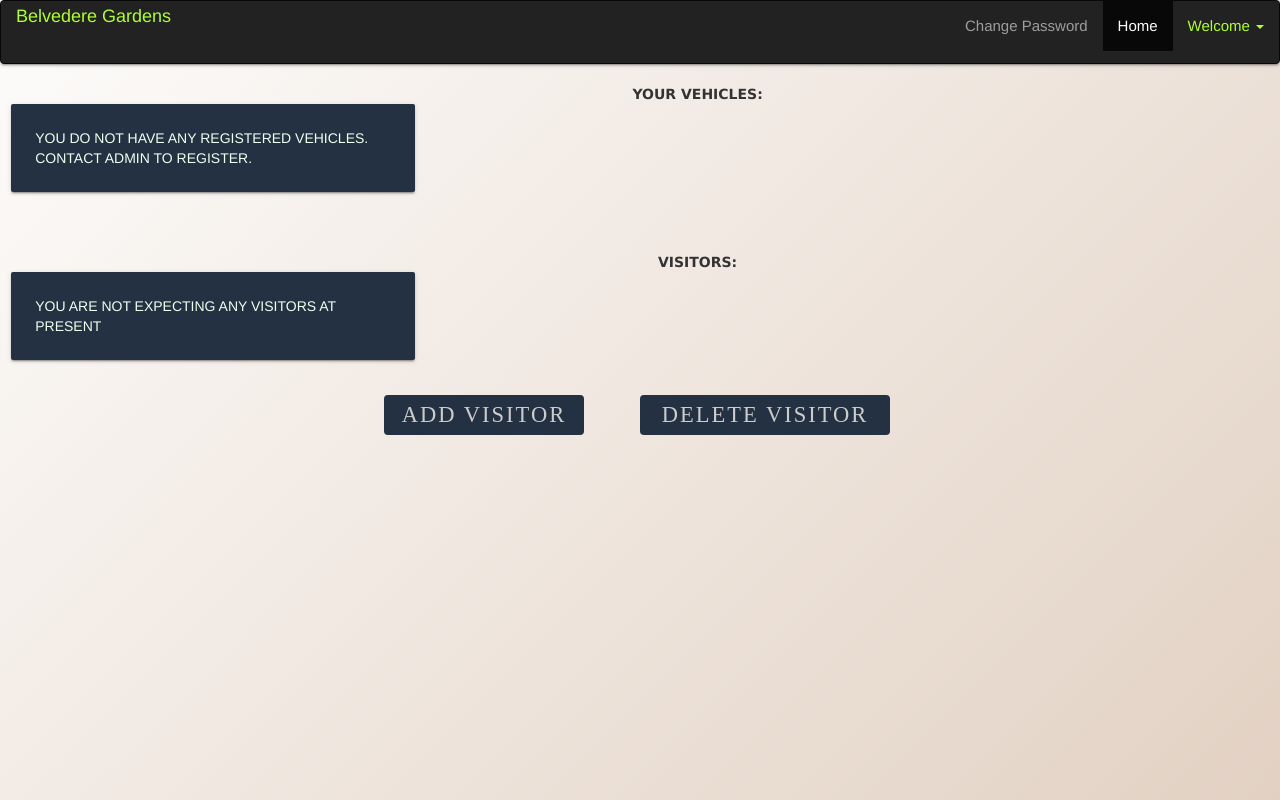
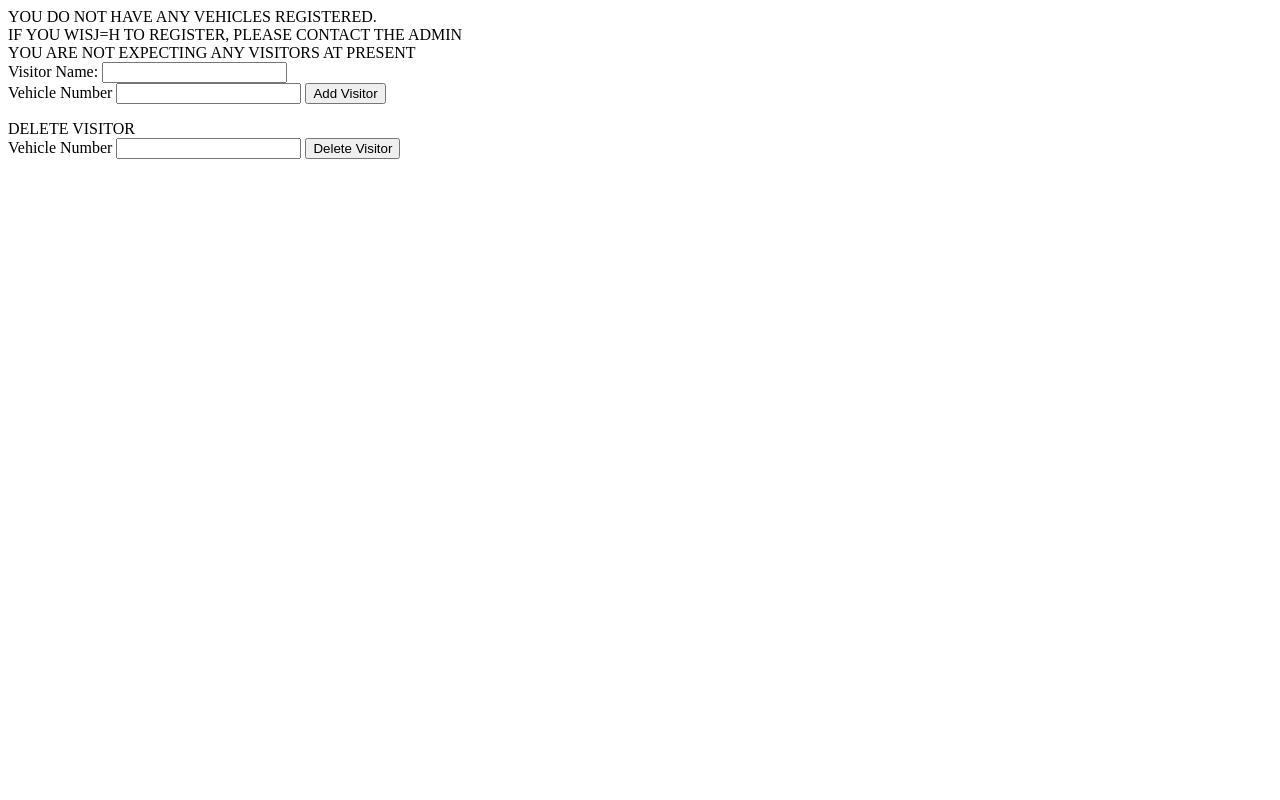
Before and after one commit to anjali0508/SmartParking, a Flask app: page /Resident/1/home in a window 1280 px wide. Run offline with Flask 2, Linux system fonts and the light colour scheme; data that the repository does not hold is empty; some libraries are stand-ins or nearby versions.

Commit message:
Revert "Resident Profile and Home styles"
This reverts commit ef9c81e51011742b919c75e5f56b541ddd47f947.

```diff
--- a/Website/templates/ResidentHome.html
+++ b/Website/templates/ResidentHome.html
@@ -1,128 +1,53 @@
-{% extends "layout.html" %}
-{%block style %}
-<title>Resident Home</title>
-<style>
-  .headings {
-    text-align: center;
-    margin: auto;
-    font-family: Verdana, Geneva, Tahoma, sans-serif;
-    font-weight: bold;
-    margin-left: 9%;
-  }
-
-  .buttonModal {
-    position: absolute;
-    background-color: #233142;
-    border: none;
-    border-radius: 4px;
-    color: #ccc;
-    font-size: 1.5rem;
-    font-family: "Prata";
-    letter-spacing: 2px;
-  }
-
-  .buttonModal {
-    display: block;
-    width: 200px;
-    height: 40px;
-    cursor: pointer;
-    transition: box-shadow 0.1s linear;
-  }
-
-  .buttonModal:hover {
-    box-shadow: 0 10px 0 rgba(0, 0, 0, 0.2);
-  }
-</style>
-{% endblock style%}
-
+<html>
+  <head>
+    <script src="https://ajax.googleapis.com/ajax/libs/jquery/3.3.1/jquery.min.js"></script>
+  </head>
   <body>
-  {% block content %}
     <div class="Vehicles">
-    <div class="headings">
-      YOUR VEHICLES:
+      {%if visitorCount > 0 %}
+      <div>
+        YOUR VEHICLES
       </div>
       <div>
-      {%if visitorCount > 0 %}
-
-      <div class="row">
+        <!-- prettier-ignore -->
         {% for i in range(vehicleCount) %}
-        <div class="col m4">
-          <div class="card">
-            <div class="card-content">
-              <p>Vehicle Number : {{vehicles[i]["VehicleNo"]}} </p>
-              <p>Alloted Slot : {{vehicles[i]["AllottedSlot"]}}</p>
-            </div>
-          </div>
+        <div>
+          Vehicle Number: {{vehicles[i]["VehicleNo"]}} <br />
+          Allotted Slot: {{vehicles[i]["AllottedSlot"]}}
         </div>
         {% endfor %}
       </div>
-      <div class="clear" style="clear:both; height: 10px;">
+      {% else %}
+      <div>
+        YOU DO NOT HAVE ANY VEHICLES REGISTERED. <br />
+        IF YOU WISJ=H TO REGISTER, PLEASE CONTACT THE ADMIN
       </div>
-      {% else %}
-      <div class="row">
-        <div class="col m4">
-          <div class="card">
-            <div class="card-content">
-              <p>YOU DO NOT HAVE ANY REGISTERED VEHICLES. CONTACT ADMIN TO REGISTER.</p>
-            </div>
-          </div>
-        </div>
-      </div>
-      <div class="clear" style="clear:both; height: 10px;"></div>
       {% endif %}
     </div>
+
+    <div class="Visitors">
+      {%if visitorCount > 0 %}
+      <div>
+        EXPECTED VISITORS
       </div>
-  <br>
-  <div class="Visitors">
-    <div class="headings">
-      VISITORS:
-    </div>
-    {%if visitorCount > 0 %}
-    <div class="row">
+      <div>
         {% for i in range(visitorCount) %}
-      <div class="col m4">
-        <div class="card">
-          <div class="card-content">
-            <p><span style="color: greenyellow;">Visitor Name :</span> {{visitorVehicles[i]["Name"]}}</p>
-            <p><span style="color: greenyellow;">Vehicle Number :</span> {{visitorVehicles[i]["VehicleNo"]}}</p>
-          </div>
-        </div>
+        <div>
+          Name: {{visitorVehicles[i]["Name"]}} <br />
+          Vehicle Number: {{visitorVehicles[i]["VehicleNo"]}}
         </div>
         {% endfor %}
       </div>
-    <div class="clear" style="clear:both; height: 5px;">
+      {% else %}
+      <div>
+        YOU ARE NOT EXPECTING ANY VISITORS AT PRESENT
       </div>
-    {% else %}
-    <div class="row">
-      <div class="col m4">
-        <div class="card">
-          <div class="card-content">
-            <p>YOU ARE NOT EXPECTING ANY VISITORS AT PRESENT</p>
+      {% endif %}
     </div>
-        </div>
-      </div>
-    </div>
-    <div class="clear" style="clear:both; height: 5px;"></div>
-    {% endif %}
-    <div style="margin-left: 30%;">
-      <!-- Trigger the modal with a button -->
-      <button type="button" class="buttonModal" class="btn btn-info btn-lg" data-toggle="modal"
-        data-target="#myModal">ADD VISITOR</button>
 
-      <!-- Modal -->
-      <div class="modal fade" id="myModal" role="dialog">
-        <div class="modal-dialog">
-
-          <!-- Modal content-->
-          <div class="modal-content">
-            <div class="modal-header">
-              <h4>ADD VISITOR</h4>
-              <button type="button" class="close" data-dismiss="modal">&times;</button>
-            </div>
-            <div class="modal-body">
     <div class="AddVisitor">
       {%set addAction = "/Resident/" + id + "/AddVisitor" %}
-                <form method="POST">
+      <form>
         <label for="Name">Visitor Name:</label>
         <input type="text" name="Name" id="AddName" />
         <br />
@@ -131,50 +56,20 @@
         <input id="AddVisitor" type="button" value="Add Visitor" />
       </form>
     </div>
-            </div>
-          </div>
 
-        </div>
-      </div>
-
-      <!-- Trigger the modal with a button -->
-      <button style="left: 50%; width: 250px;" type="button" class="buttonModal" class="btn btn-info btn-lg"
-        data-toggle="modal" data-target="#myModal1">DELETE
-        VISITOR</button>
-
-      <!-- Modal -->
-      <div class="modal fade" id="myModal1" role="dialog">
-        <div class="modal-dialog">
-
-          <!-- Modal content-->
-          <div class="modal-content">
-            <div class="modal-header">
-              <h4>DELETE VISITOR</h4>
-              <button type="button" class="close" data-dismiss="modal">&times;</button>
-            </div>
-            <div class="modal-body">
     <div class="DeleteVisitor">
+      DELETE VISITOR <br />
       {%set deleteAction = "/Resident/" + id + "/DeleteVisitor" %}
-                <form method="POST">
+      <form>
         <label for="VehicleNo">Vehicle Number</label>
         <input type="text" name="VehicleNo" id="DelVehicleNo" required />
         <input id="DeleteVisitor" type="button" value="Delete Visitor" />
       </form>
     </div>
-            </div>
-          </div>
-
-        </div>
-      </div>
-
-
-
-    </div>
-  </div>
 
     <script>
       // Ajax call to add visitor
-    $("#AddVisitor").on("click", function (event) {
+      $("#AddVisitor").on("click", function(event) {
         var action = "{{addAction | safe}}"; // use the jinja variable action
         var data = {
           Name: $("#AddName").val(),
@@ -190,7 +85,7 @@
           type: "POST",
           dataType: "json",
           data: JSON.stringify(data),
-        success: function (result) {
+          success: function(result) {
             console.log(result);
             var reloadURL = "/Resident/" + "{{id | safe}}" + "/home";
             window.location.href = reloadURL;
@@ -199,7 +94,7 @@
       });
 
       // Ajax call to delete visitor
-    $("#DeleteVisitor").on("click", function (event) {
+      $("#DeleteVisitor").on("click", function(event) {
         var action = "{{deleteAction | safe}}"; // use the jinja variable action
         var data = {
           VehicleNo: $("#DelVehicleNo").val()
@@ -214,7 +109,7 @@
           type: "DELETE",
           dataType: "json",
           data: JSON.stringify(data),
-        success: function (result) {
+          success: function(result) {
             console.log(result);
             var reloadURL = "/Resident/" + "{{id | safe}}" + "/home";
             window.location.href = reloadURL;
@@ -222,5 +117,5 @@
         });
       });
     </script>
-  {% endblock content %}
   </body>
+</html>
--- a/Website/templates/layout.html
+++ /dev/null
@@ -1,127 +0,0 @@
-<html>
-
-<head>
-    <meta charset="utf-8">
-    <meta name="viewport" content="width=device-width, initial-scale=1">
-    <link rel="stylesheet" href="https://maxcdn.bootstrapcdn.com/bootstrap/3.4.0/css/bootstrap.min.css">
-    <link href="https://cdnjs.cloudflare.com/ajax/libs/materialize/0.97.6/css/materialize.min.css" rel="stylesheet" />
-    <script src="https://cdnjs.cloudflare.com/ajax/libs/materialize/0.97.6/js/materialize.min.js"></script>
-
-    <script src="https://ajax.googleapis.com/ajax/libs/jquery/3.3.1/jquery.min.js"></script>
-    <script src="https://maxcdn.bootstrapcdn.com/bootstrap/3.4.0/js/bootstrap.min.js"></script>
-    <style>
-        .card {
-            margin: 0 auto;
-            float: none;
-            margin-bottom: 10px;
-            ;
-            background-color: #233142;
-            color: honeydew;
-        }
-
-        body {
-            background-image: linear-gradient(135deg, #fdfcfb 0%, #e2d1c3 100%);
-        }
-
-        .navbar-brand {
-            padding-top: 5px !important;
-            padding-bottom: 0 !important;
-            height: 30px;
-        }
-
-        .navbar {
-            min-height: 30px !important;
-        }
-    </style>
-    <div>
-        {% block style %}
-        {% endblock %}
-    </div>
-
-</head>
-
-<body>
-    <!-- navigation bar -->
-    <nav class="navbar navbar-inverse">
-        <div class="container-fluid">
-            <div class="navbar-header">
-                <a class="navbar-brand" href="#" style="color: greenyellow;">Belvedere Gardens</a>
-            </div>
-            <ul class="nav navbar-nav navbar-right">
-                <li class="nav-link" href="#myModal" data-toggle="modal" data-target="#myModalPassword"
-                    style="color: greenyellow;"><a href="#">Change Password</a></li>
-                <li class="active" style="color: greenyellow;"><a href="#">Home</a></li>
-                <li class="dropdown">
-                    <a class="dropdown-toggle" style="color: greenyellow; " data-toggle="dropdown" href="#">Welcome
-                        <span class="caret"></span></a>
-                    <ul class="dropdown-menu">
-                        <li><a href="#">Logout</a></li>
-                    </ul>
-                </li>
-            </ul>
-        </div>
-    </nav>
-
-    <div class="modal fade" id="myModalPassword" role="dialog">
-        <div class="modal-dialog">
-            <div class="modal-content">
-                <div class="modal-header">
-                    <button type="button" class="close" data-dismiss="modal">&times;</button>
-                    <h5 class="modal-title">Change Password</h5>
-                </div>
-                <div class="modal-body">
-                    <div class="ChangePassword">
-                        {%set action = "/Resident/" + id + "/ChangePassword"%}
-                        <form>
-                            <label for="currentPassword">Enter Current Password</label>
-                            <input type="password" id="currentPassword" name="curretntPassword" />
-                            <label for="newPassword">Enter New Password</label>
-                            <input type="password" id="newPassword" name="newPassword" />
-                            <label for="confirmPassword">Confirm New Password</label>
-                            <input type="password" id="confirmPassword" name="confirmPassword" />
-                            <input type="button" id="ChangePassword" value="Change Password" />
-                        </form>
-                    </div>
-                </div>
-                <div class="modal-footer">
-                    <button type="button" class="btn btn-default" data-dismiss="modal">Close</button>
-                </div>
-            </div>
-        </div>
-    </div>
-
-    <div>
-        {% block content %}
-        {% endblock %}
-    </div>
-    <script>
-        // Ajax call to change password
-        $("#ChangePassword").on("click", event => {
-            let action = "{{action | safe}}";
-            let NewPassword = $("#newPassword").val();
-            let confirmPassword = $("#confirmPassword").val();
-            if (NewPassword != confirmPassword) {
-                alert("Passwords do not match");
-            } else {
-                let data = {
-                    NewPassword: NewPassword,
-                    CurrentPassword: $("#currentPassword").val()
-                };
-
-                $.ajax({
-                    headers: {
-                        Accept: "application/json",
-                        "Content-Type": "application/json"
-                    },
-                    url: action,
-                    type: "PUT",
-                    dataType: "json",
-                    data: JSON.stringify(data),
-                    success: result => {
-                        console.log(result);
-                    }
-                });
-            }
-        });
-    </script>
-</body>
```
Also changed, not shown: Website/templates/ResidentProfile.html (+50 -17 lines). Lines whose indentation alone changed are shown as unchanged.
